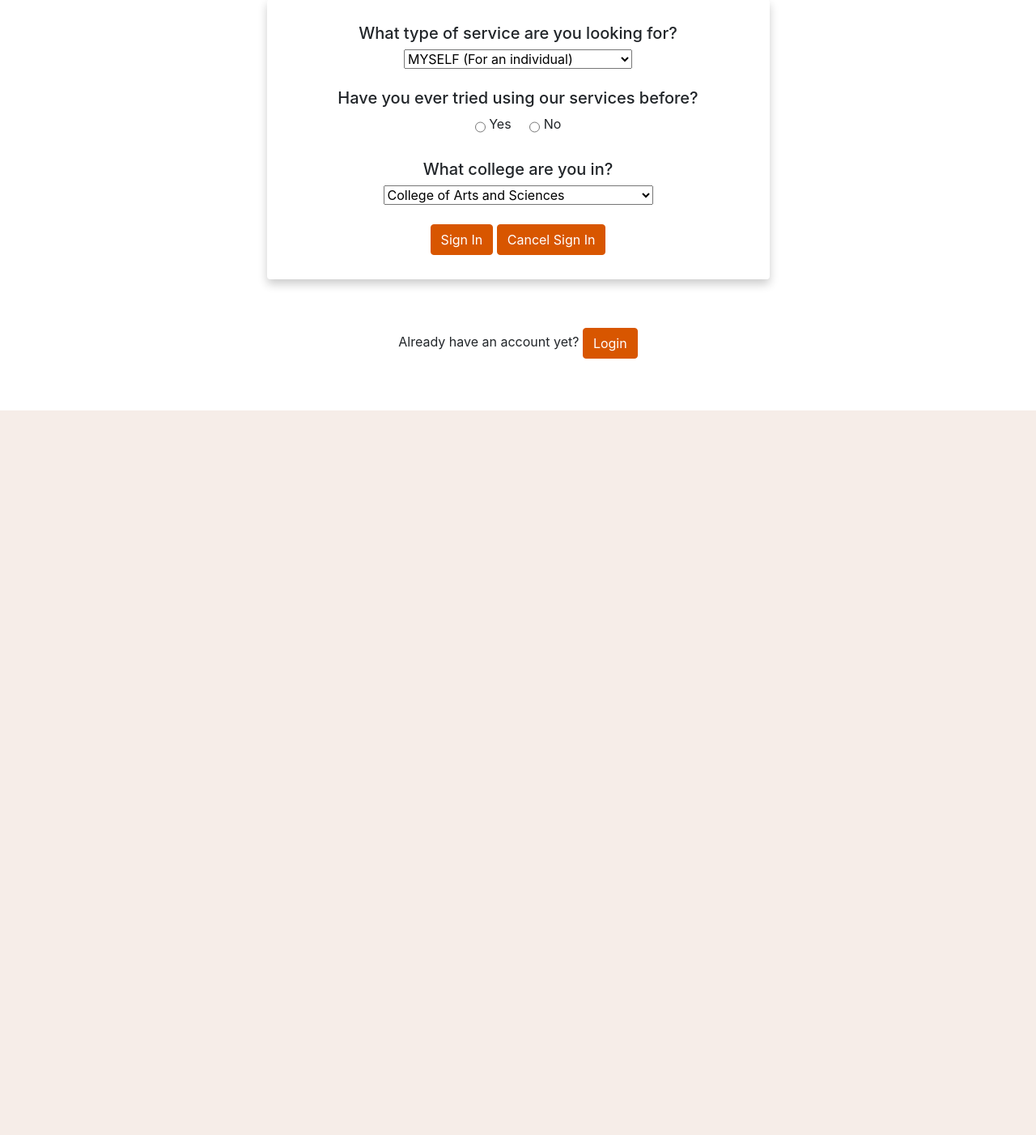
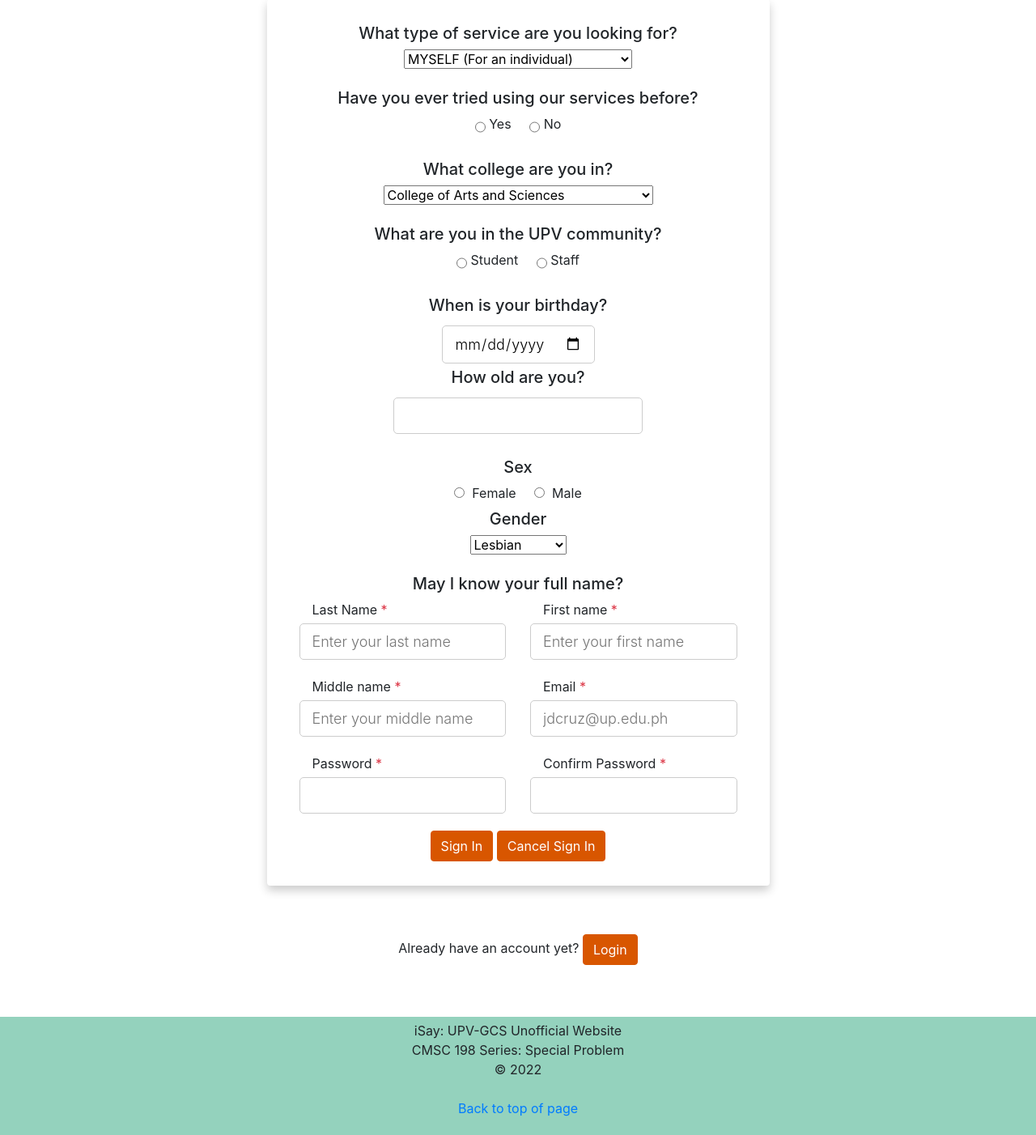
Before and after one commit to MengMeng0309/SP_ISay, a Django app: page /signup/ in a window 1280 px wide. Shown: the part 1189-2591 px from the top of the page at 81% size. Before the commit the page ends 1696 px from the top, so only its background shows below. Run offline with Django 4.2, Linux system fonts and the light colour scheme; some libraries are stand-ins or nearby versions.

Commit message:
Esme Signup Page and Footer

```diff
--- a/templates/base.html
+++ b/templates/base.html
@@ -19,6 +19,7 @@
 </style>
 
 <body>
+<a name="top"></a>
 
   <div class="header"
   style="background-color: rgb(202, 240, 248);
@@ -71,7 +72,7 @@
     </nav>
 
    {% block cta %}{% endblock cta %}
-</div>
+    </div>
 
 {% block content %}{% endblock content %}
 
@@ -81,6 +82,8 @@
         {% block script %}{% endblock script %}
   </script>
 
+    <div class="footer" id = "container" style="display: flex; justify-content: center; text-align: center; padding: 5px; background-color: rgb(148, 210, 189);"><p>iSay: UPV-GCS Unofficial Website<br>CMSC 198 Series: Special Problem<br>&copy; 2022<br><br><a href="#top">Back to top of page</a></p>
+    </div>
 </body>
 
 </html>
--- a/templates/services.html
+++ b/templates/services.html
@@ -109,7 +109,7 @@
             <span><br>The program is a volunteer service of trained students under the supervision of a Guidance Services Specialists. The Peer Facilitators work hand-in-hand with the Guidance Services Specialist to assist the students in coping with the challenges of college life and to expedite personal growth and development through psychological activities. At the same time, the volunteers enhance their personalities through interactionwith their peers and through the training that they undergo. The Peer Facilitators Program is open to second year and third year students who pass the Screening Process.</span><br>
             <a href="{% url 'login' %}" type="button" class="btn btn-primary btn-lg action-button" style="margin: 5px; color: black;">Inquire</a>
             <a href="{% url 'team' %}" type="button" class="btn btn-primary btn-lg action-button" style="margin: 5px; color: black;">Our Team</a>
-            <a href="{% url 'appointment' %}" type="button" class="btn btn-primary btn-lg action-button" style="color: black;">Book an appointment</a>
+            <a href="{% url 'appointment' %}" type="button" class="btn btn-primary btn-lg action-button" style="color: black;">Join our Peer Facis</a>
           </div>
         </div>
       </div>
--- a/templates/signup.html
+++ b/templates/signup.html
@@ -182,57 +182,98 @@ button:focus {
                             {% endif %} -->
                         </select><br>
                         </div>&nbsp;
-                  <!-- Questions:
-                  <h5>What are you in the UPV community?</h5>
-                  <h5>Pang-ilang taon mo na sa kolehiyo?</h5>
-                  <h5>When is your birthday?</h5>
-                  <h5>How old are you?</h5>
-                  <h5>Sex</h5>
-                  <h5>Gender</h5>
-                  <h5>Last Name</h5>
-                  <h5>First Name</h5>
-                  <h5>Middle Name</h5>
-                  <h5>UPmail</h5>
-                  <h5>Password</h5> -->
-                        <!-- <h4>What type of service are you looking for?</h4>
+                 <!--  Questions: -->
+                    <h5>What are you in the UPV community?</h5>
                         <div class="row justify-content-center">
-                            <div class="form-group col-sm-10 button"> <button type="submit" class="btn btn-block btn-primary active">MYSELF (For an individual)</button> <button type="submit" class="btn btn-block btn-primary active">GROUP (For myself and my peers)</button> </div>
-                        </div> -->
-                      <!-- <div class="row justify-content-between text-left">
+                            <input type="radio" id="student" name="choice" value="student">
+                            <label for="yes">&nbsp;Student</label>&nbsp;&nbsp;&nbsp;&nbsp;&nbsp;
+                            <!-- {% if value == "student" %}
+                                <h6>In what year are you on?</h6>
+                                    <div class="row justify-content-center">
+                                        <select name="type" id="year">
+                                            <option value="first">First Year</option>
+                                            <option value="second">Second Year</option>
+                                            <option value="third">Third Year</option>
+                                            <option value="fourth">Fourth Year</option>
+                                            <option value="fifth">Fifth Year</option>
+                                            <option value="nth">nth Year</option>
+                                        </select><br>
+                                    </div>
+                            {% endif %} -->
+                            <input type="radio" id="staff" name="choice" value="staff">
+                            <label for="css">&nbsp;Staff</label>
+                            <!-- {% if value == "staff" %}
+                                <select name="type" id="staff">
+                                    <option value="lecturing">Lecturing</option>
+                                    <option value="non-lecturing">Non-Lecturing</option>
+                                    <option value="utility">Utility</option>
+                                </select><br>
+                            {% endif %} -->
+                        </div><br>
+                    <h5>When is your birthday?</h5>
+                        <div class="row justify-content-center">
+                            <input type="date" id="birthday" name="birthday">
+                        </div>
+                    <h5>How old are you?</h5>
+                        <div class="row justify-content-center">
+                            <input type="text" id="age" name="age">
+                            <!-- compute for the age using the input birthdate  -->
+                        </div><br>
+                    <h5>Sex</h5>
+                        <input type="radio" id="sex" name="choice" value="female">
+                        <label for="css">&nbsp;Female</label>&nbsp;&nbsp;&nbsp;&nbsp;
+                        <input type="radio" id="sex" name="choice" value="male">
+                        <label for="css">&nbsp;Male</label>
+                    <h5>Gender</h5>
+                        <div class="row justify-content-center">
+                            <select name="type" id="gender">
+                                <option value="les">Lesbian</option>
+                                <option value="gay">Gay</option>
+                                <option value="bi">Bisexual</option>
+                                <option value="trans">Transgender</option>
+                                <option value="queer">Queer</option>
+                                <option value="inter">Intersex</option>
+                                <option value="ase">Asexual</option>
+                                <option value="plus">Others...</option>
+                            </select><br>
+                        </div><br>
+
+                    <h5>May I know your full name?</h5>
+                        <div class="row justify-content-between text-left">
                             <div class="form-group col-sm-6 flex-column d-flex">
-                            <label class="form-control-label px-3">First name<span class="text-danger"> *</span>
-                            </label>
-                            <input required type="text" id="fname" name="fname" placeholder="Enter your first name" onblur="validate(1)">
-                        </div>
+                                <label class="form-control-label px-3">Last Name<span class="text-danger"> *</span>
+                                </label>
+                                <input required type="text" id="lname" name="lname" placeholder="Enter your last name" onblur="validate(1)">
+                            </div>
 
-                        <div class="form-group col-sm-6 flex-column d-flex">
-                            <label class="form-control-label px-3">Last name<span class="text-danger"> *</span></label>
-                            <input required type="text" id="lname" name="lname" placeholder="Enter your last name" onblur="validate(2)">
-                        </div>
+                            <div class="form-group col-sm-6 flex-column d-flex">
+                                <label class="form-control-label px-3">First name<span class="text-danger"> *</span></label>
+                                <input required type="text" id="fname" name="fname" placeholder="Enter your first name" onblur="validate(2)">
+                            </div>
 
-                        </div>
-
-                        <div class="row justify-content-between text-left">
+                            <div class="form-group col-sm-6 flex-column d-flex">
+                                <label class="form-control-label px-3">Middle name<span class="text-danger"> *</span></label>
+                                <input required type="text" id="mname" name="mname" placeholder="Enter your middle name" onblur="validate(3)">
+                            </div>
 
                             <div class="form-group col-sm-6 flex-column d-flex">
                                 <label class="form-control-label px-3">Email<span class="text-danger"> *</span>
                                 </label>
-                                <input type="text" id="email" name="email" placeholder="" onblur="validate(3)">
+                                <input type="text" id="email" name="email" placeholder="jdcruz@up.edu.ph" onblur="validate(4)">
                             </div>
 
                             <div class="form-group col-sm-6 flex-column d-flex">
-                             <label class="form-control-label px-3">Phone number<span class="text-danger"> *</span></label>
-                              <input type="text" id="mob" name="mobile" placeholder="" onblur="validate(4)">
+                                <label class="form-control-label px-3">Password<span class="text-danger"> *</span></label>
+                                <input type="text" id="password" name="password" placeholder="" onblur="validate(5)">
+                            </div>
+
+                            <div class="form-group col-sm-6 flex-column d-flex">
+                                <label class="form-control-label px-3">Confirm Password<span class="text-danger"> *</span></label>
+                                <input type="text" id="conpassword" name="conpassword" placeholder="" onblur="validate(6)">
                             </div>
 
                         </div>
 
-                        <div class="row justify-content-between text-left">
-                            <div class="form-group col-12 flex-column d-flex">
-                                <label class="form-control-label px-3">Your request<span class="text-danger"> *</span></label>
-                                <textarea type="text" id="ans" name="request" placeholder="" onblur="validate(6)"></textarea>
-                            </div>
-                        </div> -->
                         <div class="row justify-content-center">
                             <div><a href="{% url 'home' %}" class="btn btn-primary active" role="button" aria-pressed="true">Sign In</a>
                                 <a href="{% url 'home' %}" class="btn btn-primary active" role="button" aria-pressed="true">Cancel Sign In</a></div>
@@ -251,11 +292,19 @@ button:focus {
         {% block script %}
 
         function validate(val) {
-            v1 = document.getElementById("email");
-            v2 = document.getElementById("password");
+            v1 = document.getElementById("lname");
+            v2 = document.getElementById("fname");
+            v3 = document.getElementById("mname");
+            v4 = document.getElementById("email");
+            v5 = document.getElementById("password");
+            v6 = document.getElementById("conpassword");
 
             flag1 = true;
             flag2 = true;
+            flag3 = true;
+            flag4 = true;
+            flag5 = true;
+            flag6 = true;
 
             if(val>=1 || val==0) {
                 if(v1.value == "") {
@@ -279,7 +328,51 @@ button:focus {
                 }
             }
 
-            flag = flag1 && flag2;
+            if(val>=3 || val==0) {
+                if(v3.value == "") {
+                    v3.style.borderColor = "red";
+                    flag3 = false;
+                }
+                else {
+                    v3.style.borderColor = "green";
+                    flag3 = true;
+                }
+            }
+
+            if(val>=4 || val==0) {
+                if(v4.value == "") {
+                    v4.style.borderColor = "red";
+                    flag4 = false;
+                }
+                else {
+                    v4.style.borderColor = "green";
+                    flag4 = true;
+                }
+            }
+
+            if(val>=5 || val==0) {
+                if(v5.value == "") {
+                    v5.style.borderColor = "red";
+                    flag5 = false;
+                }
+                else {
+                    v5.style.borderColor = "green";
+                    flag5 = true;
+                }
+            }
+
+            if(val>=6 || val==0) {
+                if(v6.value == "") {
+                    v6.style.borderColor = "red";
+                    flag6 = false;
+                }
+                else {
+                    v6.style.borderColor = "green";
+                    flag6 = true;
+                }
+            }
+
+            flag = flag1 && flag2 && flag3 && flag4 && flag5 && flag6;
 
             return flag;
         }
```
Also changed, not shown: templates/appointment.html (+7 -4 lines), templates/index.html (+0 -9 lines).
